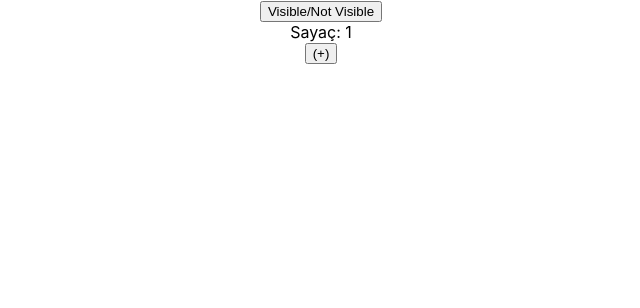
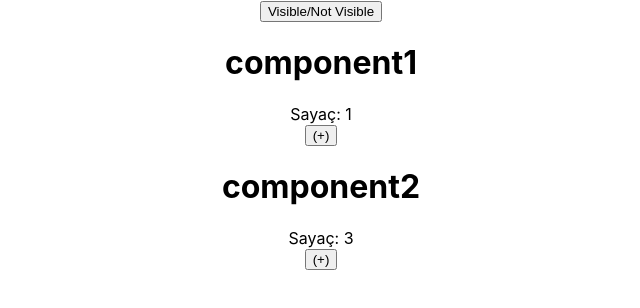
Before and after one commit to neominalsolutions/react-intro-01, a React (Create React App) app: page / in a window 1280 px wide. Both pictures are taken after a click on the button "Visible/Not Visible". Shown: the top 308 px of the page, without its empty margins (319-959 px from the left). Built offline with nearby package versions, Linux system fonts and the light colour scheme.

Commit message:
ClassComponentProps Kullanımı

```diff
--- a/src/App.tsx
+++ b/src/App.tsx
@@ -78,6 +78,7 @@ function App() {
 	// );
 
 	//3.yöntem else durumunda bir çıktı yoksa aşağıdaki condition ifadesi kullanılabilir.
+	// <a href='www.google.com' title='sdsasd'></a>
 	return (
 		<>
 			<div className="App">
@@ -85,7 +86,8 @@ function App() {
 
 				{/* {(random === 1 || visible) && <ClassComponentSample />} */}
 				{/* {(random === 1 && visible) && <ClassComponentSample />} */}
-				{visible && <ClassComponentSample />}
+				{visible && <ClassComponentSample title="component1" count={1} />}
+				{visible && <ClassComponentSample title="component2" count={3} />}
 			</div>
 		</>
 	);
--- a/src/samples/ClassComponentSample.tsx
+++ b/src/samples/ClassComponentSample.tsx
@@ -1,16 +1,26 @@
 import { Component, Fragment, ReactNode } from 'react';
 
+// Her componentin kendine özgü props değeri olduğu için propslar component bazlı oluşturulular.
+type ClassComponentProps = {
+	count: number; // required
+	title?: string; // props üzerinden bu değerler gönderilmek zorunda değil
+};
+
+// state de componentin local state durumunu yönettiği için burasıda component bazlı tanımlanır.
 type CounterState = {
 	count: number; // 0
 };
-class ClassComponentSample extends Component {
+// Not: State yapılarına initial değerleri paremetreik olarak aktarmamızı sağlayan component'e dışarıdan attribute olarak gönderilen değerler props diyoruz
+class ClassComponentSample extends Component<
+	ClassComponentProps
+> {
 	state!: CounterState; // ! undefinded değer tanımları için kullanılır
 	// eslint-disable-next-line @typescript-eslint/no-useless-constructor
-	constructor(props: any) {
+	constructor(props:ClassComponentProps) {
 		super(props);
 		console.log('constructor');
 		// state initial değer atama constructor üzerinden verilir.
-		this.state = { count: 1 }; // state initial değer aktarma işlemi
+		this.state = { count: this.props.count }; // state initial değer aktarma işlemi
 		// state değişimi olan methodları class component içerisinde contructorda initialize ediyoruz.
 		this.increase = this.increase.bind(this); // react class component state değişiminde method binding yapmamız gerekir.
 	}
@@ -36,6 +46,9 @@ class ClassComponentSample extends Component {
 		alert('Deneme');
 		// Not: SetState sonrası tekrar render life-cycle method çalışır.
 		// Not: setState güncellemesi asenkron çalışır.
+
+		// readOnly olduğu için props değeri set edemiyoruz.
+		//this.props.title = 'title15'; invalid.
 	}
 
 	componentDidMount(): void {
@@ -68,6 +81,7 @@ class ClassComponentSample extends Component {
 		console.log('...rendering');
 		return (
 			<>
+				<h1>{this.props.title}</h1>
 				<div>Sayaç: {this.state.count}</div>
 				<div>
 					<button onClick={this.increase}>(+)</button>
```
